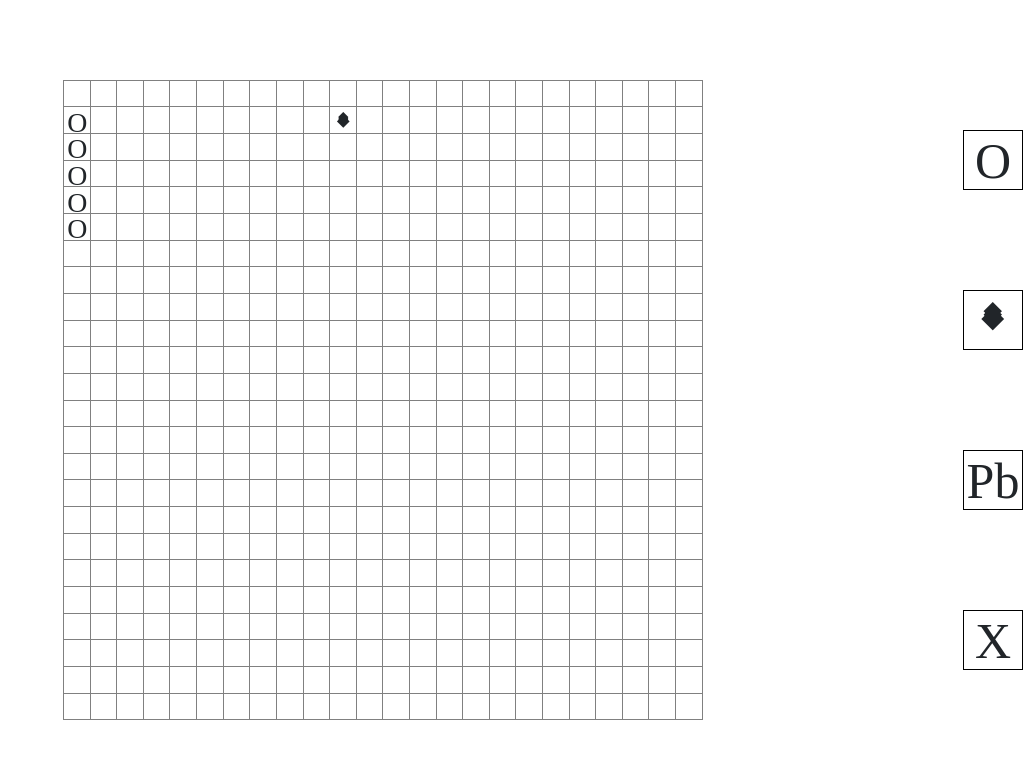
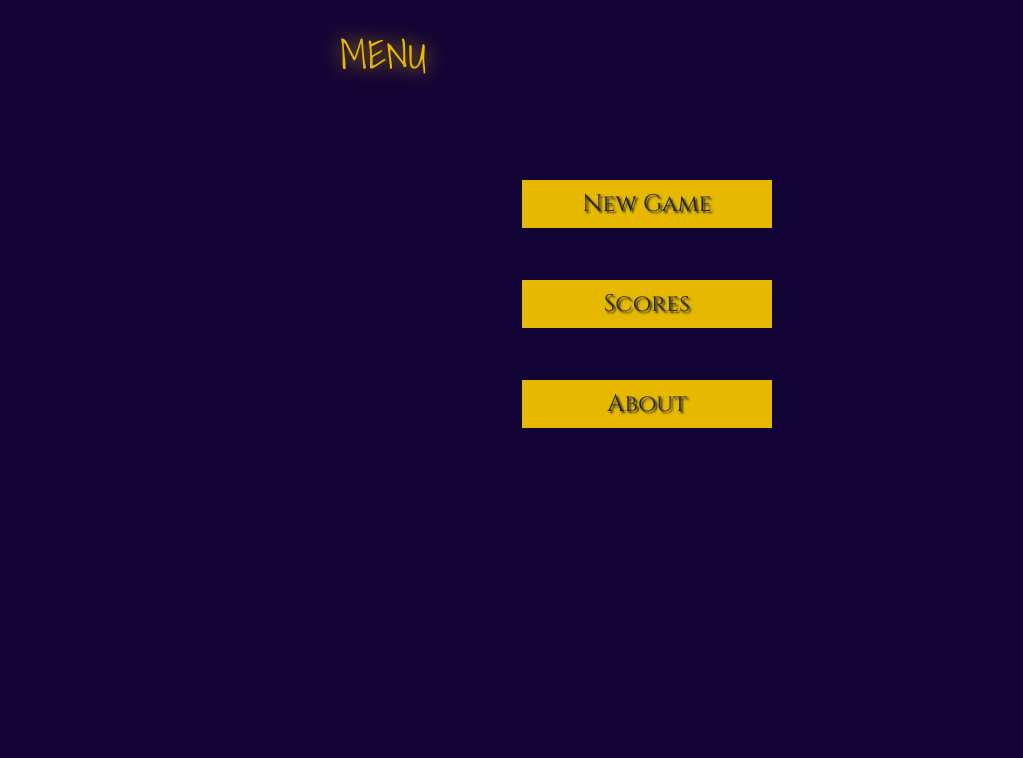
Before and after one commit to nilufar-a/UI, a website: page Export/index.html in a window 1280 px wide. Shown: the whole page, without its empty margins (257-1280 px from the left). Drawn offline with nearby package versions, Linux system fonts and the light colour scheme; files whose address does not match are found by name; a web font is replaced by a local one.

Commit message:
added simple menu (will be modificated)

```diff
--- a/Export/index.html
+++ b/Export/index.html
@@ -1,15 +1,10 @@
 <html>
 
 <head>
-	<link rel="stylesheet" href="https://stackpath.bootstrapcdn.com/bootstrap/4.1.3/css/bootstrap.min.css"
-		integrity="sha384-MCw98/SFnGE8fJT3GXwEOngsV7Zt27NXFoaoApmYm81iuXoPkFOJwJ8ERdknLPMO" crossorigin="anonymous">
+    <link rel="stylesheet" href="https://stackpath.bootstrapcdn.com/bootstrap/4.1.3/css/bootstrap.min.css" integrity="sha384-MCw98/SFnGE8fJT3GXwEOngsV7Zt27NXFoaoApmYm81iuXoPkFOJwJ8ERdknLPMO" crossorigin="anonymous">
     <script src="https://code.jquery.com/jquery-3.3.1.min.js"></script>
-	<script src="https://cdnjs.cloudflare.com/ajax/libs/popper.js/1.14.3/umd/popper.min.js"
-		integrity="sha384-ZMP7rVo3mIykV+2+9J3UJ46jBk0WLaUAdn689aCwoqbBJiSnjAK/l8WvCWPIPm49"
-		crossorigin="anonymous"></script>
-	<script src="https://stackpath.bootstrapcdn.com/bootstrap/4.1.3/js/bootstrap.min.js"
-		integrity="sha384-ChfqqxuZUCnJSK3+MXmPNIyE6ZbWh2IMqE241rYiqJxyMiZ6OW/JmZQ5stwEULTy"
-		crossorigin="anonymous"></script>
+    <script src="https://cdnjs.cloudflare.com/ajax/libs/popper.js/1.14.3/umd/popper.min.js" integrity="sha384-ZMP7rVo3mIykV+2+9J3UJ46jBk0WLaUAdn689aCwoqbBJiSnjAK/l8WvCWPIPm49" crossorigin="anonymous"></script>
+    <script src="https://stackpath.bootstrapcdn.com/bootstrap/4.1.3/js/bootstrap.min.js" integrity="sha384-ChfqqxuZUCnJSK3+MXmPNIyE6ZbWh2IMqE241rYiqJxyMiZ6OW/JmZQ5stwEULTy" crossorigin="anonymous"></script>
     <link rel="stylesheet" href="styles/css/styles.css">
     <style id="board_styles">
         /*generated with script for global styling*/
@@ -24,7 +19,9 @@
     <script src="./scripts/EditorBoard.js"></script>
 
 
-	<script src="./scripts/Main.js">//import last, contains the logic</script>
+    <script src="./scripts/Main.js">
+        //import last, contains the logic
+    </script>
     <style>
         /*embeded styles*/
     </style>
@@ -45,7 +42,15 @@
         </view>
 
         <view name="main_menu">
-			//TODO
+            <div class="menu">
+                <h1 class="title">MENU</h1>
+                <ul>
+                    <li class="button button--start">New Game</li>
+                    <li class="button button--scores">Scores</li>
+                    <li class="button button--about">About</li>
+                </ul>
+
+            </div>
         </view>
 
         <view name="splash">
@@ -76,8 +81,7 @@
             <form id="login_form">
                 <div class="form-group">
                     <label for="exampleInputEmail1">Email address</label>
-					<input type="email" class="form-control" id="exampleInputEmail1" aria-describedby="emailHelp"
-						placeholder="Enter email">
+                    <input type="email" class="form-control" id="exampleInputEmail1" aria-describedby="emailHelp" placeholder="Enter email">
                     <small id="emailHelp" class="form-text text-muted">We'll never share your email with anyone
 						else.</small>
                 </div>
--- a/Export/scripts/Main.js
+++ b/Export/scripts/Main.js
@@ -1,5 +1,4 @@
-
-$(document).ready(function () { Main(); });
+$(document).ready(function() { Main(); });
 var VC
 var board
 
@@ -17,8 +16,9 @@ function Main() {
 
     console.log(VC);
     VC.DisplayList(list, "test_elem");
-	VC.ChangeView("editor");
-	$.getJSON("./exampleJsonFiles/gameState.json", function (json) {
+    // VC.ChangeView("editor");
+    VC.ChangeView("main_menu");
+    $.getJSON("./exampleJsonFiles/gameState.json", function(json) {
         console.log(json); // this will show the info it in firebug console
         board.LoadState(json);
     });
--- a/Export/styles/css/styles.css
+++ b/Export/styles/css/styles.css
@@ -1,4 +1,6 @@
 @charset "UTF-8";
+@import url('https://fonts.googleapis.com/css?family=Calistoga|Cinzel&display=swap');
+@import url(https://fonts.googleapis.com/css?family=Shadows+Into+Light);
 fld {
     display: flex;
 }
@@ -137,3 +139,62 @@ view_container {
 .icon-Trail-h:before {
     content: "━";
 }
+
+body {
+    background: rgb(18, 4, 53);
+}
+
+.title {
+    color: rgb(230, 184, 0);
+    font-family: shadows into light;
+    margin: 30px auto;
+    text-align: center;
+    text-shadow: 0 0 20px;
+}
+
+.button--start {
+    top: 150px;
+}
+
+.button--scores {
+    top: 250px;
+}
+
+.button--about {
+    top: 350px;
+}
+
+.button {
+    display: inline-block;
+    vertical-align: middle;
+    transform: translateZ(0);
+    box-shadow: inset 0 0 20px rgba(255, 255, 255, 0);
+    outline-color: rgba(255, 255, 255, 0);
+    outline-offset: 25px;
+    backface-visibility: hidden;
+    -moz-osx-font-smoothing: grayscale;
+    transition-duration: 0.3s;
+    transition-property: transform;
+    font-family: 'Cinzel', serif;
+    list-style: none;
+    width: 250px;
+    height: 48px;
+    line-height: 48px;
+    text-align: center;
+    position: absolute;
+    left: 779px;
+    border: 1px rgb(128, 102, 0);
+    background-color: rgb(230, 184, 0);
+    font-size: 24px;
+    text-shadow: 2px 2px 2px;
+    cursor: pointer;
+    outline: 2px;
+}
+
+.button:hover,
+.button:focus,
+.button:active {
+    transform: scale(1.1);
+    -webkit-transform: scale(1.1);
+    box-shadow: inset 0 0 10px rgba(255, 255, 255, 5), 0 0 20px rgba(255, 255, 255, 1);
+}
```
Lines whose indentation alone changed are shown as unchanged.
